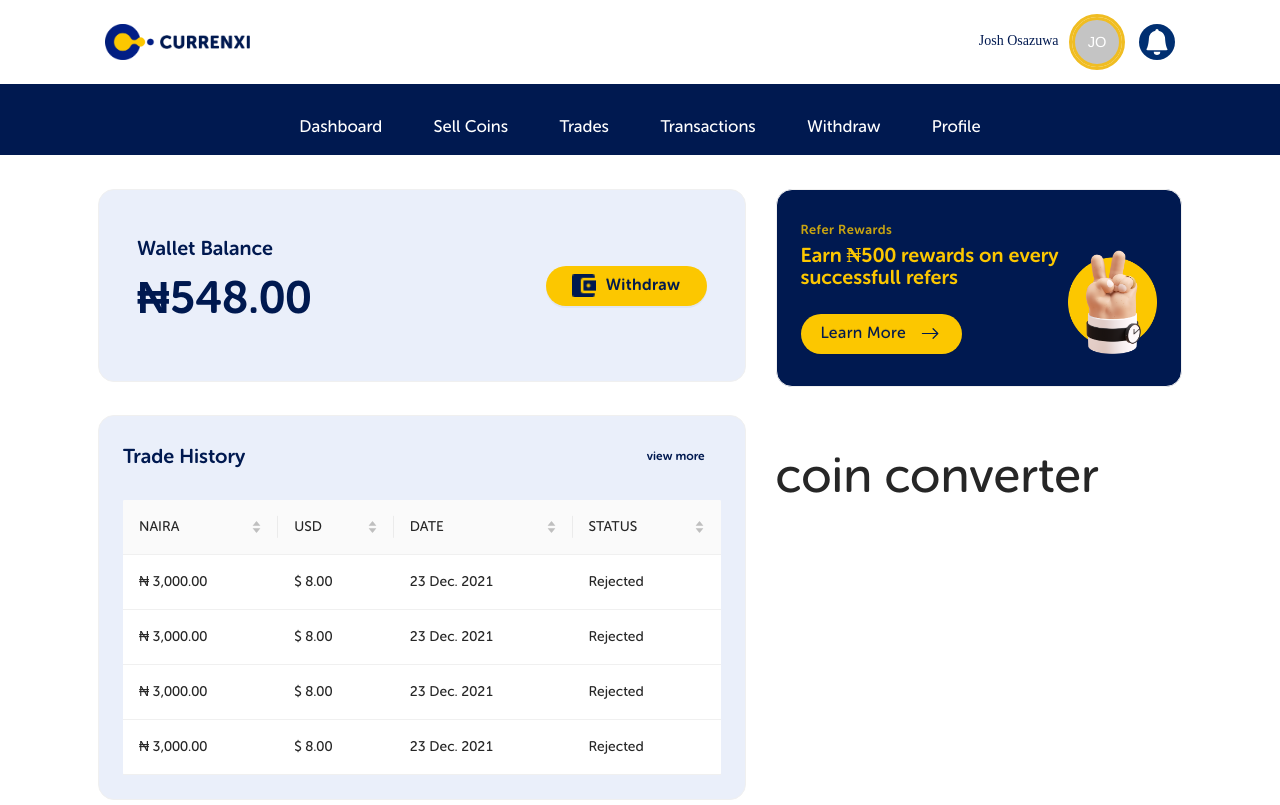
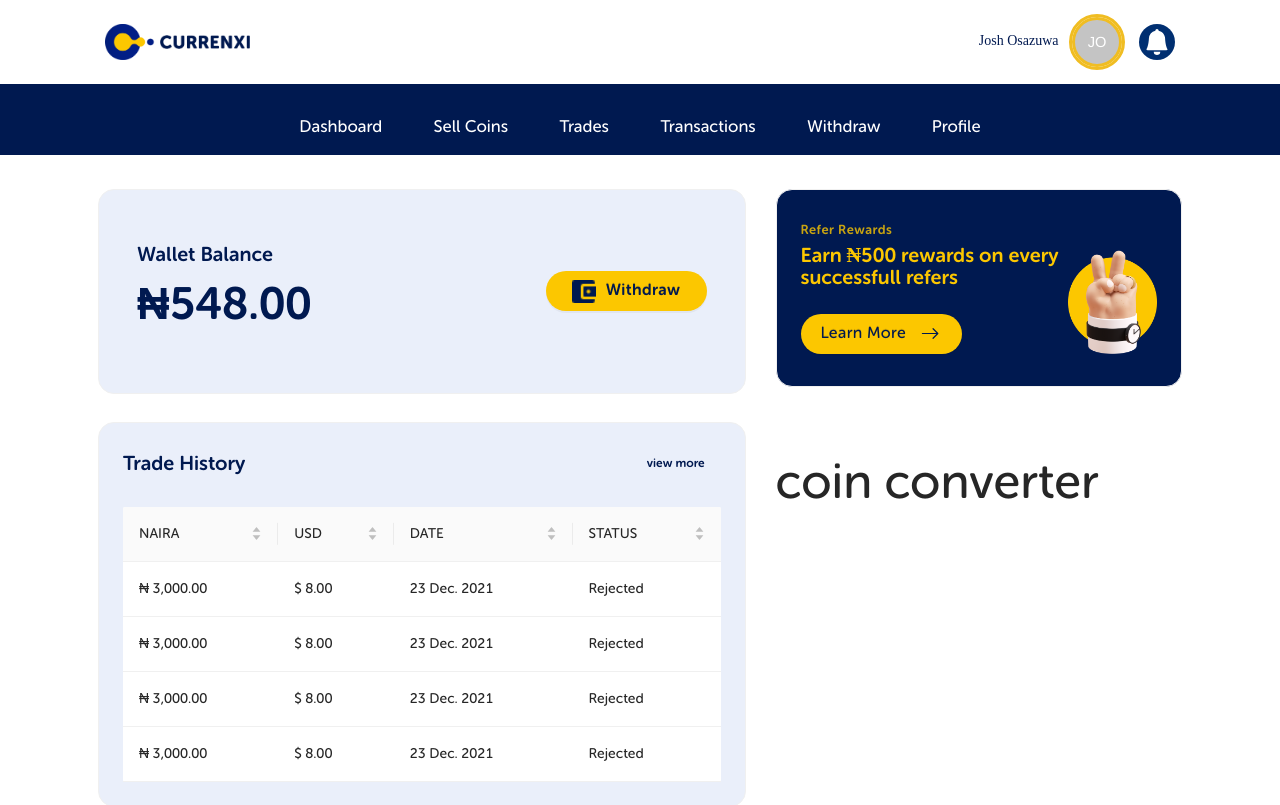
Before and after one commit to sunnextt/curcy-app, a React (Create React App) app: page /dashboard in a window 1280 px wide. Shown: the top 805 px of the page. Built offline with nearby package versions, Linux system fonts and the light colour scheme.

Commit message:
working on coin converter design

```diff
--- a/src/DashboardPages/Dashboard/Overviews/WalletBalance/styled.js
+++ b/src/DashboardPages/Dashboard/Overviews/WalletBalance/styled.js
@@ -9,7 +9,7 @@ export const Card = styled(_Card)`
            display: flex;
            align-items: center;
            justify-content: space-between;
-           padding: 1.6rem 1rem;
+           padding: 2rem 1rem;
 
            h6 {
              font-style: normal;
```
